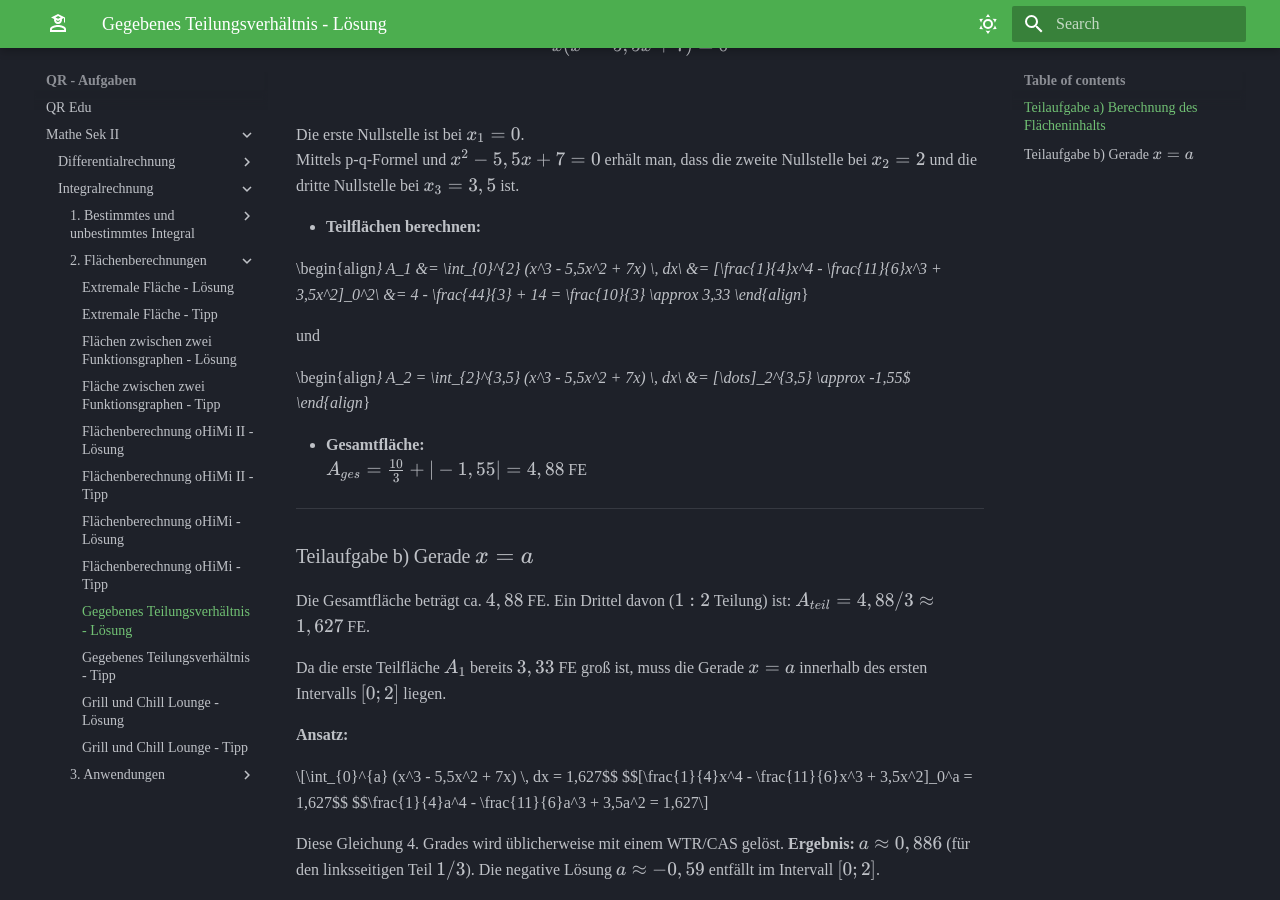
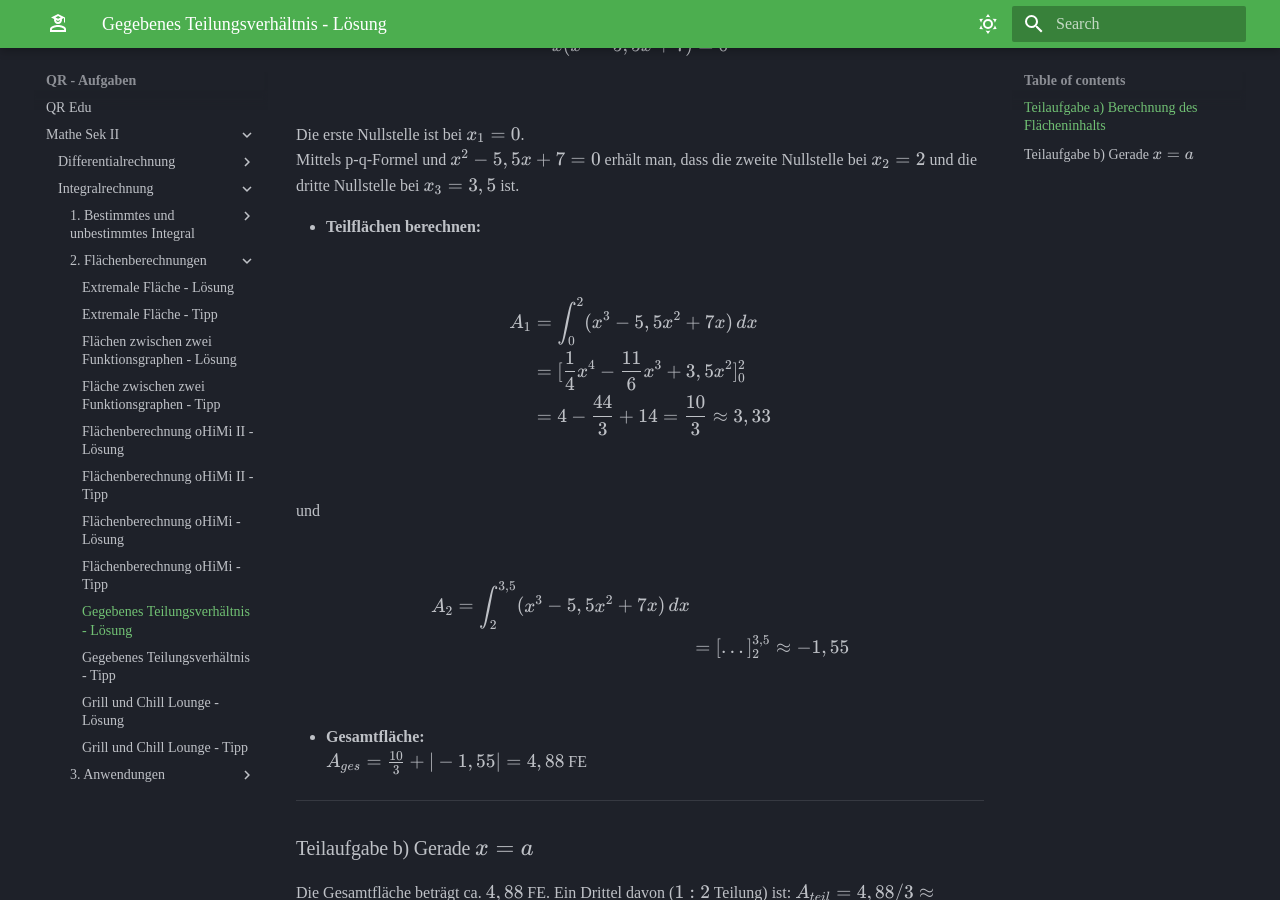
Before and after one commit to willipaufler/qr-edu, an MkDocs documentation site: the page built from docs/Mathe Sek II/Integralrechnung/2. Flächenberechnungen/gegebenes_teilungsverhältnis_lösung.md, in a window 1280 px wide and 900 px high, scrolled down 319 px. Built offline with MkDocs 1.6.1 and Material for MkDocs 9.7.7, drawn with Linux system fonts in a browser that asks for light colours; some web fonts are replaced.

Commit message:
diverse Korrekturen

```diff
--- a/docs/Mathe Sek II/Integralrechnung/2. Flächenberechnungen/gegebenes_teilungsverhältnis_lösung.md
+++ b/docs/Mathe Sek II/Integralrechnung/2. Flächenberechnungen/gegebenes_teilungsverhältnis_lösung.md
@@ -15,18 +15,18 @@ Mittels p-q-Formel und $x^2 - 5,5x + 7 = 0$ erhält man, dass die zweite Nullste
 
 * **Teilflächen berechnen:**
 
-   \begin{align*}
-   A_1 &= \int_{0}^{2} (x^3 - 5,5x^2 + 7x) \, dx\\
-   &= [\frac{1}{4}x^4 - \frac{11}{6}x^3 + 3,5x^2]_0^2\\
-   &= 4 - \frac{44}{3} + 14 = \frac{10}{3} \approx 3,33
-   \end{align*}
+\begin{align*}
+A_1 &= \int_{0}^{2} (x^3 - 5,5x^2 + 7x) \, dx\\
+&= [\frac{1}{4}x^4 - \frac{11}{6}x^3 + 3,5x^2]_0^2\\
+&= 4 - \frac{44}{3} + 14 = \frac{10}{3} \approx 3,33
+\end{align*}
 
 und
 
-   \begin{align*}
-   A_2 = \int_{2}^{3,5} (x^3 - 5,5x^2 + 7x) \, dx\\
-   &= [\dots]_2^{3,5} \approx -1,55$
-   \end{align*}
+\begin{align*}
+A_2 = \int_{2}^{3,5} (x^3 - 5,5x^2 + 7x) \, dx\\
+&= [\dots]_2^{3,5} \approx -1,55
+\end{align*}
 
 * **Gesamtfläche:**
    $A_{ges} = \frac{10}{3} + |-1,55| = 4,88$ FE
```
